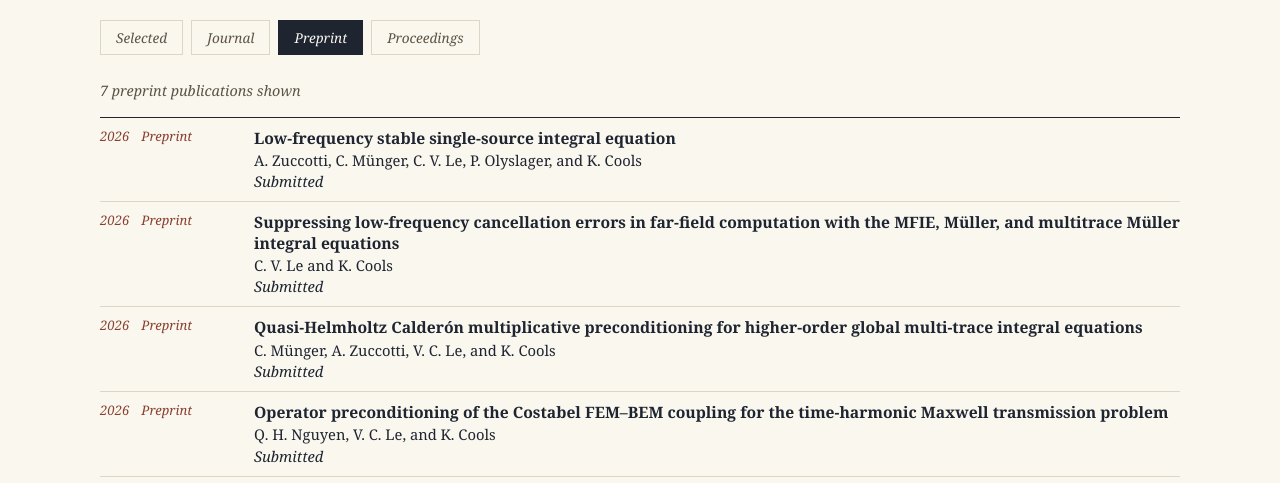
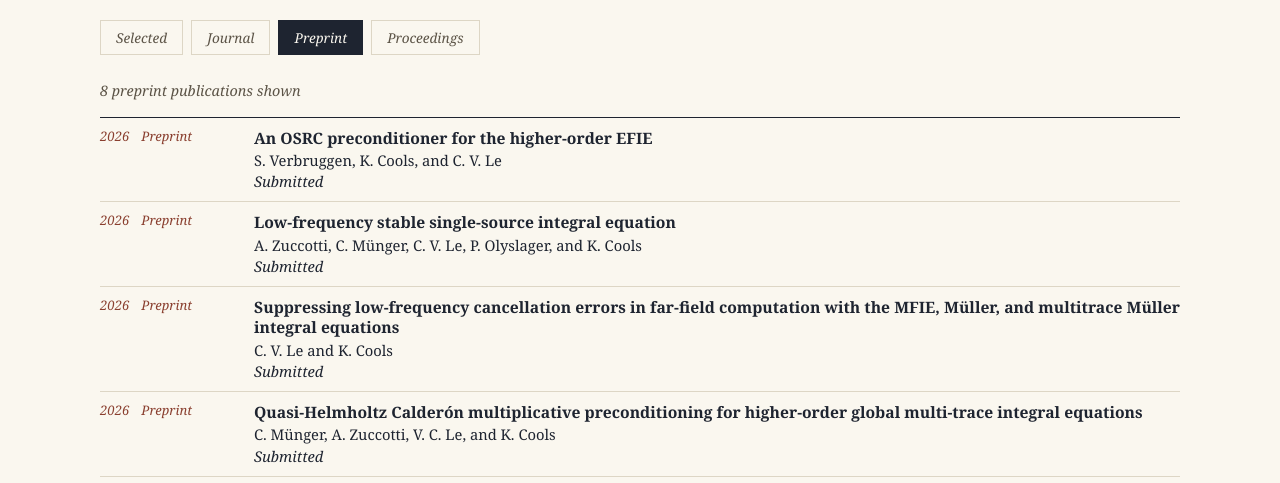
Before and after one commit to lvchien/lvchien.github.io, a plain HTML site: page publications.html in a window 1280 px wide. Both pictures are taken after a click on the button "Preprint". Shown: the part 249-732 px from the top of the page. Drawn offline with Linux system fonts and the light colour scheme.

Commit message:
add high-order OSRC

```diff
--- a/publications.html
+++ b/publications.html
@@ -30,6 +30,7 @@
         </div>
         <p class="publication-summary" id="publication-summary"></p>
         <div class="publication-list" aria-live="polite">
+          <article data-type="Preprint" data-selected="false"><div class="publication-meta"><span>2026</span><span>Preprint</span></div><div><h3>An OSRC preconditioner for the higher-order EFIE</h3><p>S. Verbruggen, K. Cools, and C. V. Le</p><p class="venue">Submitted</p></div></article>
           <article data-type="Preprint" data-selected="false"><div class="publication-meta"><span>2026</span><span>Preprint</span></div><div><h3>Low-frequency stable single-source integral equation</h3><p>A. Zuccotti, C. Münger, C. V. Le, P. Olyslager, and K. Cools</p><p class="venue">Submitted</p></div></article>
           <article data-type="Preprint" data-selected="false"><div class="publication-meta"><span>2026</span><span>Preprint</span></div><div><h3><a href="https://doi.org/10.48550/arXiv.2608.08314" target="_blank" rel="noreferrer">Suppressing low-frequency cancellation errors in far-field computation with the MFIE, Müller, and multitrace Müller integral equations</a></h3><p>C. V. Le and K. Cools</p><p class="venue">Submitted</p></div></article>
           <article data-type="Preprint" data-selected="false"><div class="publication-meta"><span>2026</span><span>Preprint</span></div><div><h3><a href="https://doi.org/10.48550/arXiv.2609.17252" target="_blank" rel="noreferrer">Quasi-Helmholtz Calderón multiplicative preconditioning for higher-order global multi-trace integral equations</a></h3><p>C. Münger, A. Zuccotti, V. C. Le, and K. Cools</p><p class="venue">Submitted</p></div></article>
```
